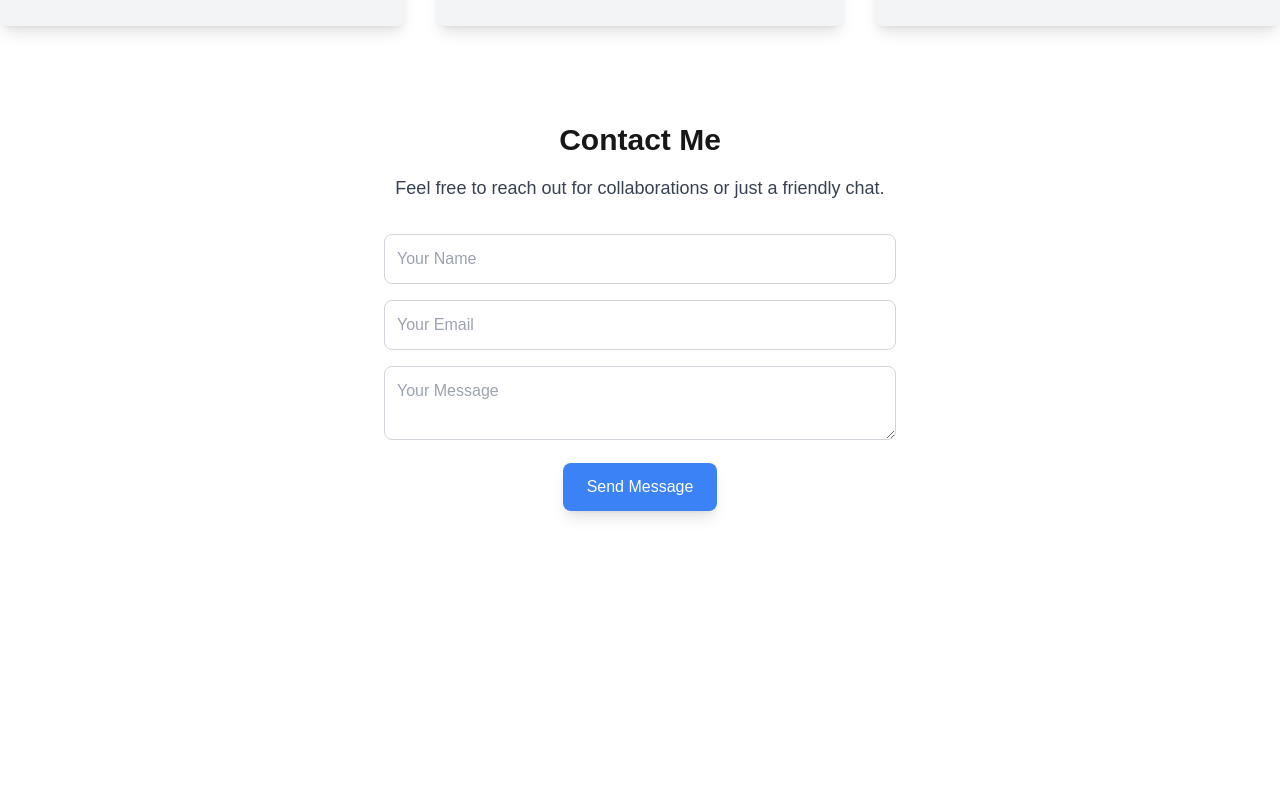
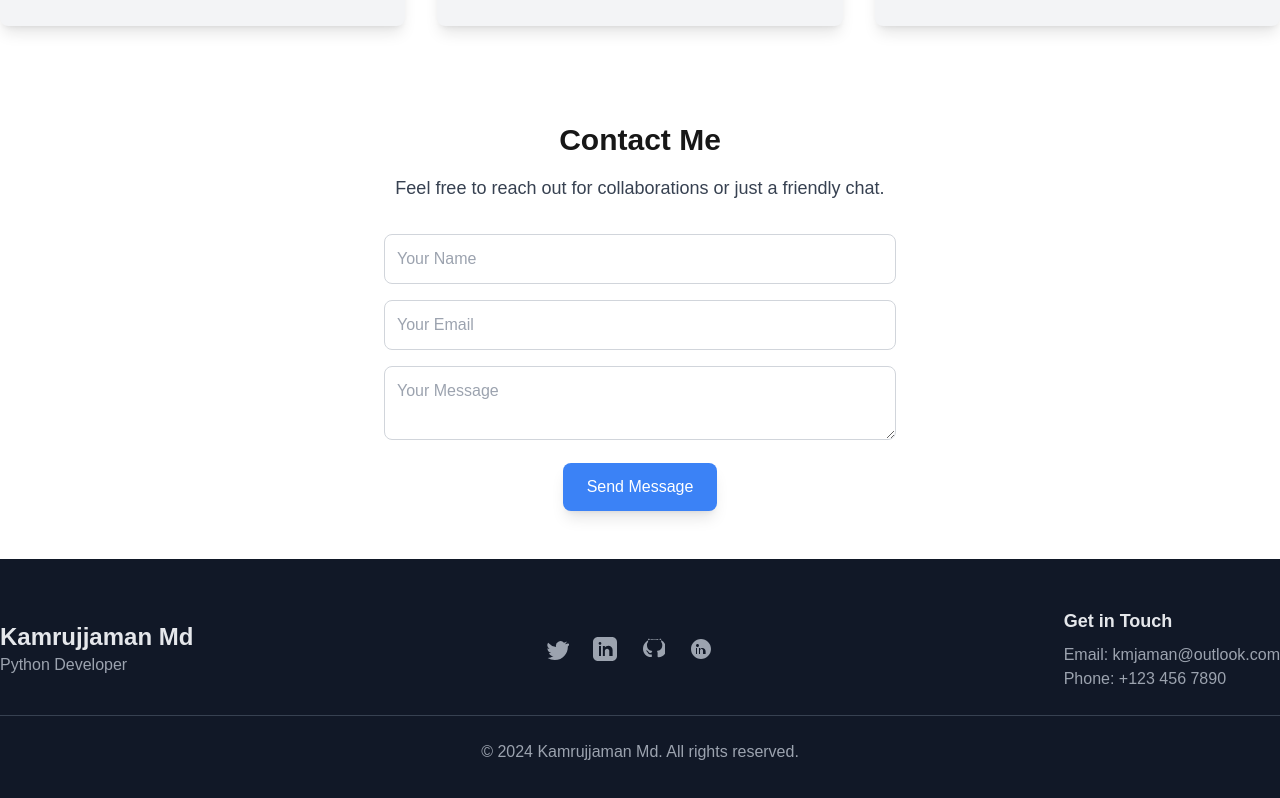
Before and after one commit to kmjaman/portfolio-nextjs, a Next.js app: page / in a window 1280 px wide. Shown: the part 1941-2739 px from the top of the page. Before the commit the page ends 2500 px from the top, so only its background shows below. Built offline with nearby package versions, Linux system fonts and the light colour scheme.

Commit message:
Add footer section

```diff
--- a/src/app/page.tsx
+++ b/src/app/page.tsx
@@ -1,5 +1,6 @@
 import About from "@/components/About";
 import Contact from "@/components/Contact";
+import Footer from "@/components/Footer";
 import Header from "@/components/Header";
 import Profile from "@/components/Profile";
 import Projects from "@/components/Projects";
@@ -12,6 +13,7 @@ export default function Home() {
       <About />
       <Projects />
       <Contact />
+      <Footer />
     </>
   );
 }
--- /dev/null
+++ b/src/components/Footer.tsx
@@ -0,0 +1,46 @@
+import React from 'react'
+
+const Footer = () => {
+  return (
+    <footer className="bg-gray-900 text-gray-200 py-12">
+        <div className="container mx-auto flex flex-col md:flex-row justify-between items-center">
+            <div className="mb-6 md:mb-0">
+                <h3 className="text-2xl font-bold">Kamrujjaman Md</h3>
+                <p className="text-gray-400">Python Developer</p>
+            </div>
+            <div className="flex space-x-6 mb-6 md:mb-0">
+                <a href="#" className="text-gray-400 hover:text-white transition duration-300">
+                    <svg className="w-6 h-6" fill="currentColor" xmlns="http://www.w3.org/2000/svg" viewBox="0 0 24 24">
+                        <path d="M22.54 6.42c-.83.37-1.72.62-2.66.73a4.62 4.62 0 002.02-2.55 9.28 9.28 0 01-2.93 1.12 4.6 4.6 0 00-7.88 4.2A13.07 13.07 0 013.1 5.66a4.6 4.6 0 001.43 6.13 4.55 4.55 0 01-2.08-.57v.06a4.6 4.6 0 003.69 4.52 4.66 4.66 0 01-2.07.08 4.6 4.6 0 004.3 3.2 9.25 9.25 0 01-5.73 1.97 13.02 13.02 0 007.07 2.07c8.49 0 13.14-7.04 13.14-13.14 0-.2 0-.4-.02-.6a9.4 9.4 0 002.3-2.4"></path>
+                    </svg>
+                </a>
+                <a href="https://www.linkedin.com/in/kamrujjaman-md-6589a244/" className="text-gray-400 hover:text-white transition duration-300">
+                    <svg className="w-6 h-6" fill="currentColor" xmlns="http://www.w3.org/2000/svg" viewBox="0 0 24 24">
+                        <path d="M19 0h-14c-2.76 0-5 2.24-5 5v14c0 2.76 2.24 5 5 5h14c2.76 0 5-2.24 5-5v-14c0-2.76-2.24-5-5-5zm-11 19h-2v-10h2v10zm-1-11.27c-.73 0-1.33-.6-1.33-1.33s.6-1.33 1.33-1.33 1.33.6 1.33 1.33-.6 1.33-1.33 1.33zm11.27 11.27h-2v-5c0-1.2-1-2.2-2.2-2.2s-2.2 1-2.2 2.2v5h-2v-10h2v1.47c.62-.97 2-1.67 3.47-1.67 2.35 0 4.27 1.92 4.27 4.27v5.93z"/>
+                    </svg>
+                </a>
+                <a href="https://github.com/jaman-dci" className="text-gray-400 hover:text-white transition duration-300">
+                    <svg className="w-6 h-6" fill="currentColor" xmlns="http://www.w3.org/2000/svg" viewBox="0 0 24 24">
+                        <path d="M12 2.04c-5.53 0-10 4.48-10 10 0 4.41 3.58 8.05 8 8.05.58 0 .84-.27.84-.6 0-.29-.01-1.04-.01-2.04-3.34.72-4.04-1.61-4.04-1.61-.52-1.32-1.27-1.68-1.27-1.68-1.04-.71.08-.69.08-.69 1.14.08 1.74 1.18 1.74 1.18 1.03 1.75 2.7 1.24 3.36.95.1-.75.41-1.24.74-1.53-2.66-.3-5.47-1.34-5.47-5.96 0-1.32.47-2.41 1.24-3.26-.12-.3-.54-1.52.12-3.16 0 0 1-.32 3.3 1.24.96-.27 1.98-.4 3-.4s2.04.13 3 .4c2.3-1.56 3.3-1.24 3.3-1.24.66 1.64.24 2.86.12 3.16.78.85 1.24 1.94 1.24 3.26 0 4.62-2.81 5.66-5.49 5.95.43.38.82 1.1.82 2.22 0 1.6-.01 2.88-.01 3.28 0 .33.26.6.84.6 4.42 0 8-3.64 8-8.05 0-5.52-4.48-10-10-10z"/>
+                    </svg>
+                </a>
+                <a href="#" className="text-gray-400 hover:text-white transition duration-300">
+                    <svg className="w-6 h-6" fill="currentColor" xmlns="http://www.w3.org/2000/svg" viewBox="0 0 24 24">
+                        <path d="M12 2c-5.52 0-10 4.48-10 10s4.48 10 10 10 10-4.48 10-10-4.48-10-10-10zm-2 15h-3v-6h3v6zm-1.5-7c-.83 0-1.5-.67-1.5-1.5s.67-1.5 1.5-1.5 1.5.67 1.5 1.5-.67 1.5-1.5 1.5zm8.5 7h-3v-3.5c0-.83-.67-1.5-1.5-1.5s-1.5.67-1.5 1.5v3.5h-3v-6h3v1.06c.58-.6 1.41-.96 2.31-.96 1.83 0 3.31 1.48 3.31 3.31v2.59z"/>
+                    </svg>
+                </a>
+            </div>
+            <div className="text-center md:text-left">
+                <h4 className="text-lg font-bold mb-2">Get in Touch</h4>
+                <p className="text-gray-400">Email: kmjaman@outlook.com</p>
+                <p className="text-gray-400">Phone: +123 456 7890</p>
+            </div>
+        </div>
+        <div className="mt-6 border-t border-gray-700 pt-6 text-center text-gray-400">
+            &copy; 2024 Kamrujjaman Md. All rights reserved.
+        </div>
+    </footer>
+  )
+}
+
+export default Footer
```
